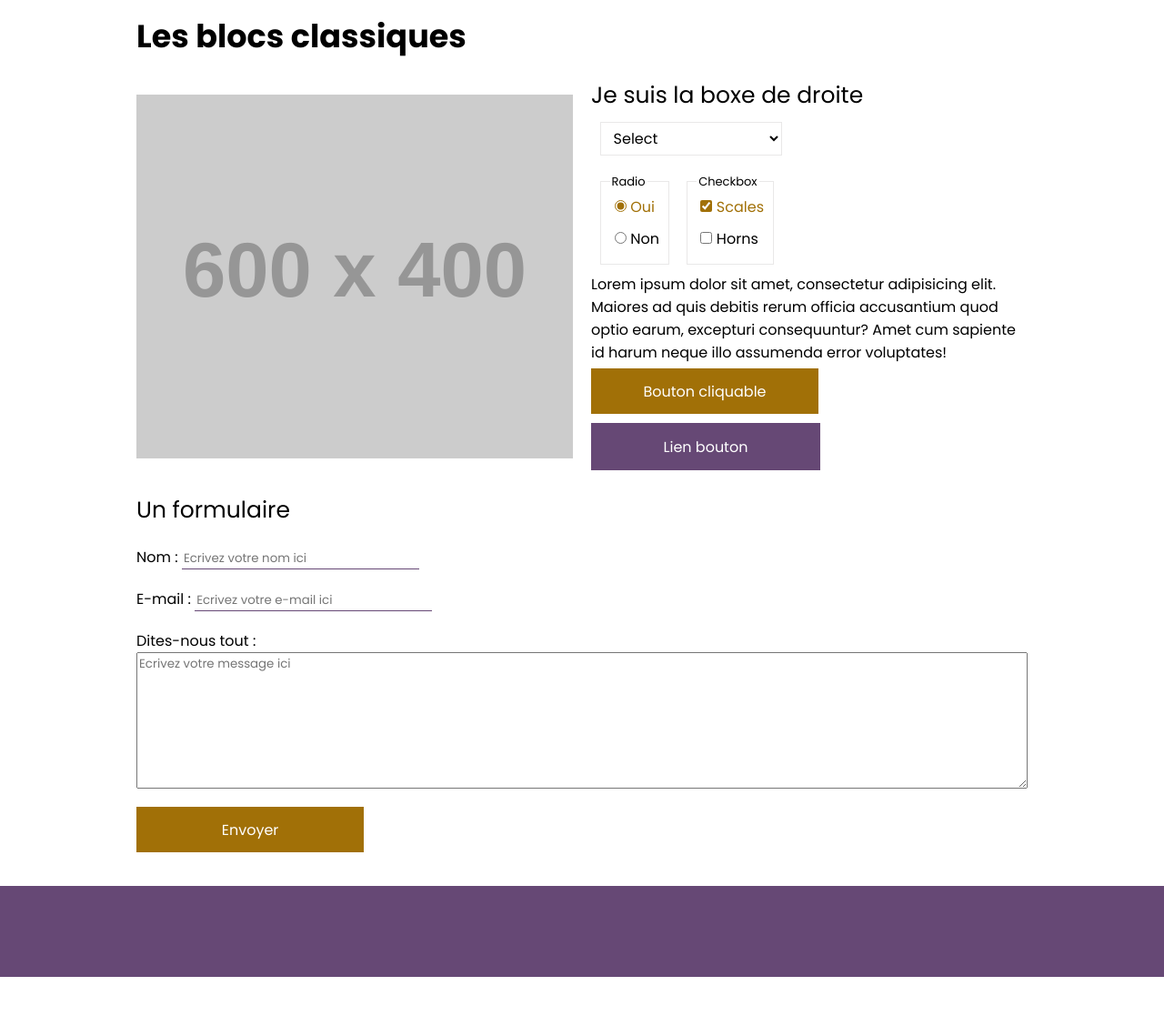
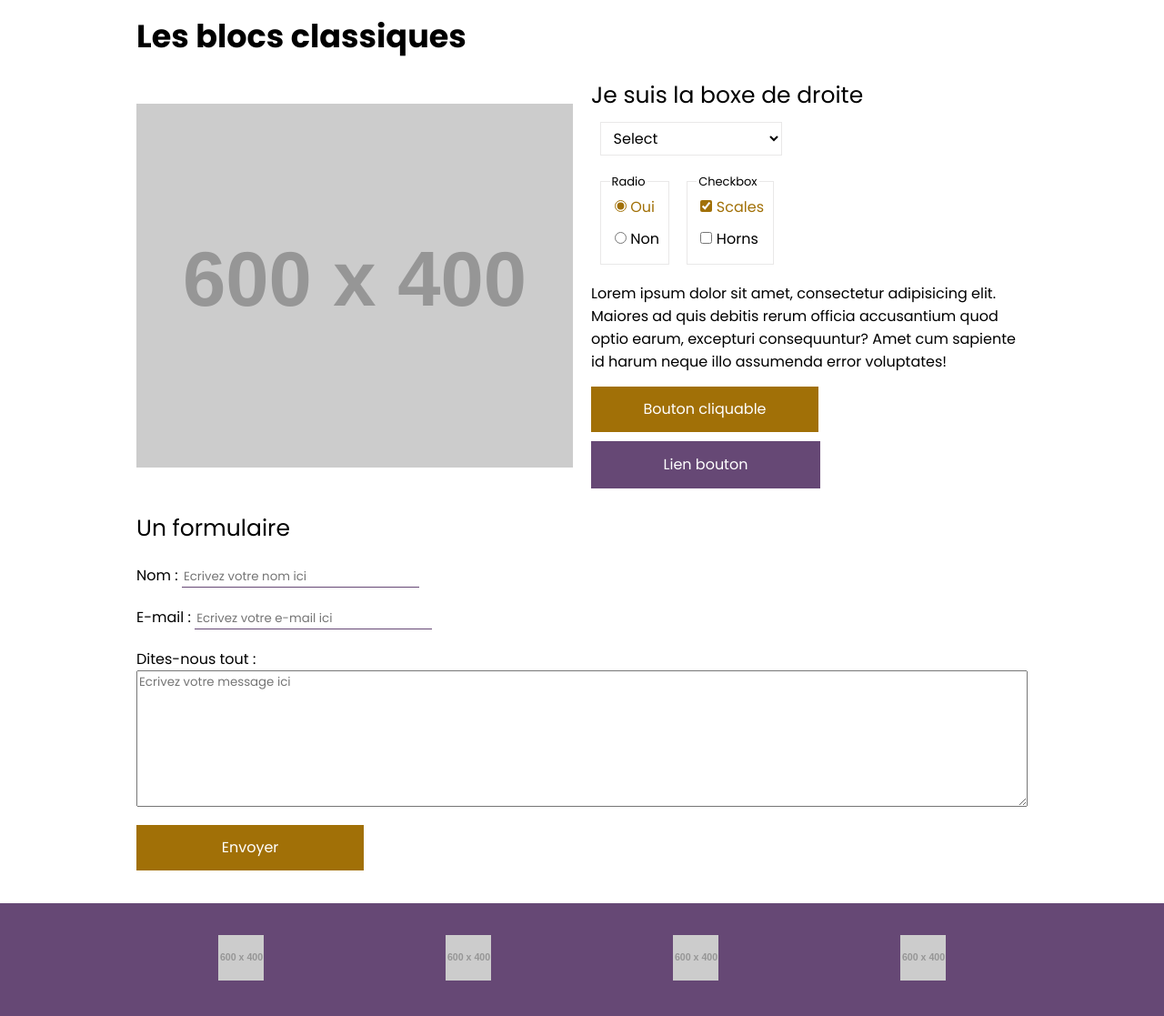
Before and after one commit to wumiolabisi/uicomponents, a plain HTML site: page index.html in a window 1280 px wide. Shown: the part 117-1234 px from the top of the page at 91% size. Before the commit the page ends 1191 px from the top, so only its background shows below. Drawn offline with Linux system fonts and the light colour scheme; placeholder pictures from the web are drawn by us.

Commit message:
Derniers ajustements

```diff
--- a/index.html
+++ b/index.html
@@ -32,7 +32,7 @@
         <h1>Les blocs classiques</h1>
 
         <div class="col">
-            <img src="https://placehold.co/600x400" class="img-cover" />
+            <img src="https://placehold.co/600x400" class="img-cover img-300" />
 
         </div>
         <div class="col">
@@ -104,7 +104,12 @@
         </div>
     </div>
     <footer>
-
+        <div class="container">
+            <div class="col"> <img src="https://placehold.co/600x400" class="img-cover img-50" /></div>
+            <div class="col"> <img src="https://placehold.co/600x400" class="img-cover img-50" /></div>
+            <div class="col"> <img src="https://placehold.co/600x400" class="img-cover img-50" /></div>
+            <div class="col"> <img src="https://placehold.co/600x400" class="img-cover img-50" /></div>
+        </div>
     </footer>
 </body>
 
--- a/src/_containers.scss
+++ b/src/_containers.scss
@@ -63,7 +63,7 @@
 
     flex-direction: row;
     width: 100%;
-    background-color: $general-bg-color;
+    background-color: inherit;
     position: relative;
 
     @include responsive($lg) {
@@ -213,6 +213,7 @@ footer {
     background-color: $secondary-color;
     height: 100px;
     width: 100%;
+    padding: 2% 0;
 
 
 }
--- a/src/style.scss
+++ b/src/style.scss
@@ -95,13 +95,39 @@ select {
     font-size: 1.6rem;
 }
 
+p {
+    margin: 2% 0;
+}
+
 .small-text {
     font-size: 13px;
 }
 
 img {
+
+
     width: 100%;
-    height: 300px;
+    margin: auto;
+
+    &.img-300 {
+        height: 300px;
+
+        @include responsive($md) {
+            height: 400px;
+
+        }
+    }
+
+    &.img-100 {
+        width: 100px;
+        height: 100px;
+    }
+
+    &.img-50 {
+        width: 50px;
+        height: 50px;
+    }
+
 
     &.img-cover {
         object-fit: cover;
@@ -113,10 +139,7 @@ img {
         object-position: center center;
     }
 
-    @include responsive($md) {
-        height: 400px;
 
-    }
 
     &.logo {
         width: 100px;
@@ -252,6 +275,11 @@ input[type]:not([type=search]):not([type=url]):not([type=hidden]):not([type=subm
     border-bottom: 1px;
     border-color: $secondary-color;
     border-style: solid;
+    width: 100%;
+
+    @include responsive($lg) {
+        width: auto;
+    }
 
 }
 
```
Also changed, not shown: style.css.
